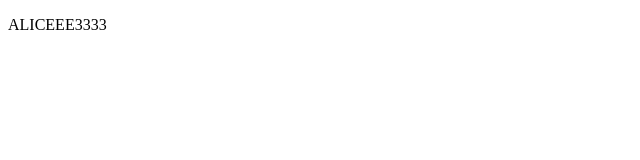
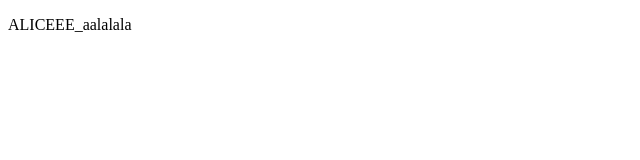
Before and after one commit to alys89/ProjetWeb, a plain HTML site: page new.html in a window 1280 px wide. Shown: the full height of the page, 0-640 px from the left. Drawn offline with Linux system fonts and the light colour scheme.

Commit message:
CHANGEMENT

```diff
--- a/new.html
+++ b/new.html
@@ -7,7 +7,7 @@
 <body>
 
 
-   <p>ALICEEE3333</p>
+   <p>ALICEEE_aalalala</p>
 
 
 </body>
```
